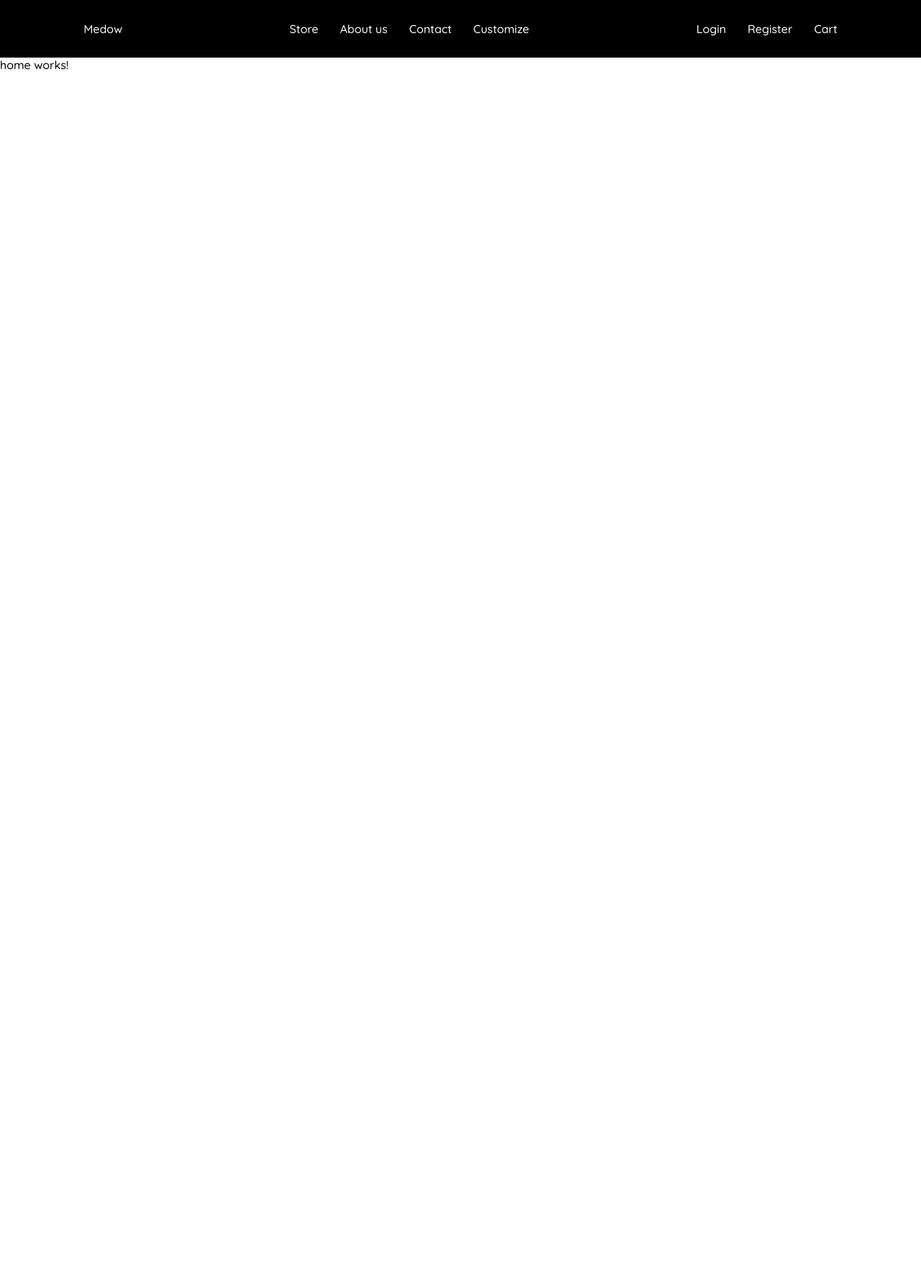
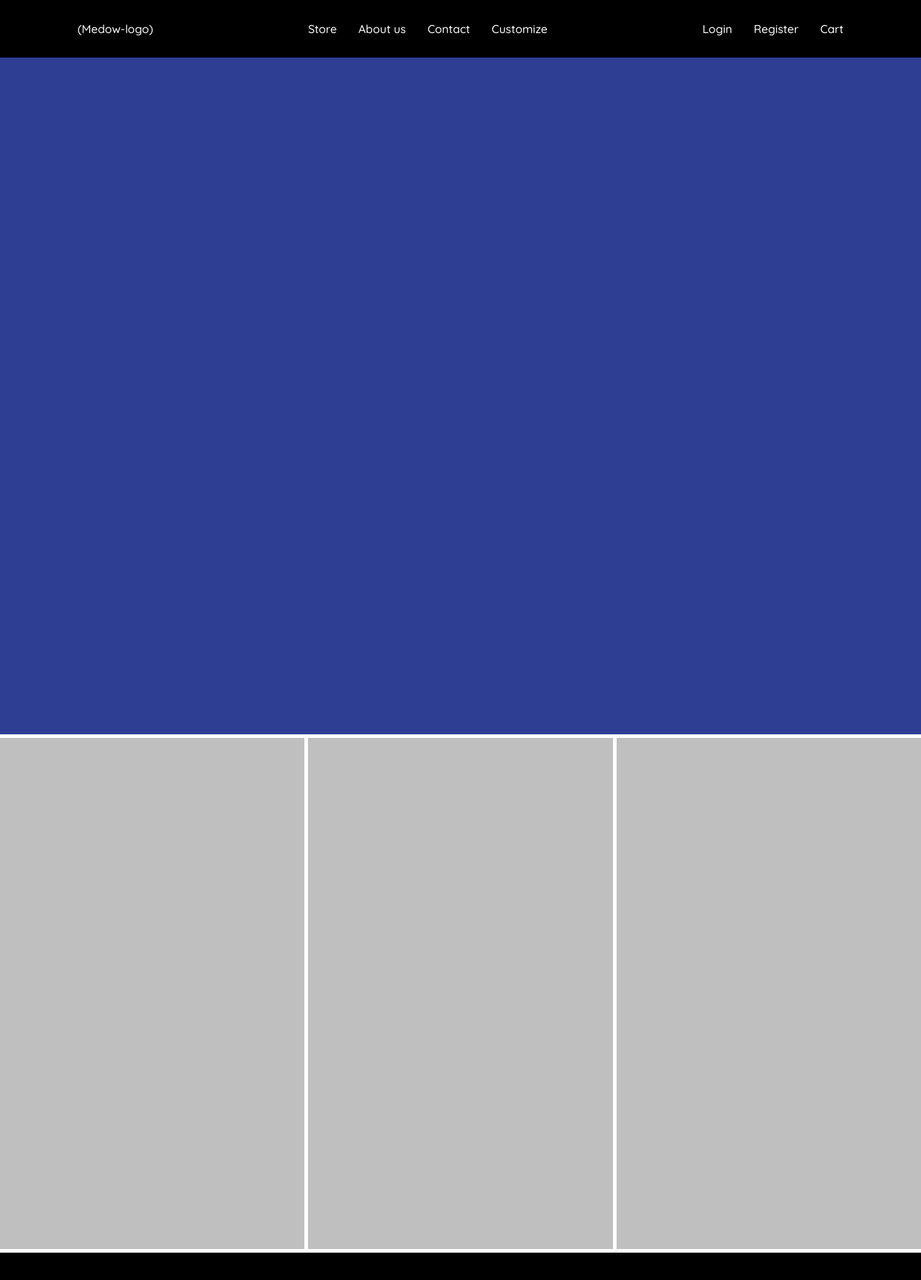
Before and after one commit to GabrielCornejoB/medow-ecommerce, an Angular app in the folder front-end/: page / in a window 1280 px wide. Shown: the top 1778 px of the page at 72% size. Before the commit the page ends 800 px from the top, so only its background shows below. Built offline with nearby package versions, Linux system fonts and the light colour scheme.

Commit message:
Distribución Home

```diff
--- a/front-end/src/app/app.component.html
+++ b/front-end/src/app/app.component.html
@@ -1,6 +1,6 @@
 <nav class="navigation">
     <div class="nav-home-link">
-        <a routerLink="">Medow</a>
+        <a routerLink="">(Medow-logo)</a>
     </div>
     <div class="nav-main-links">
         <a routerLink="/store">Store</a>
--- a/front-end/src/app/components/home/home.component.css
+++ b/front-end/src/app/components/home/home.component.css
@@ -0,0 +1,19 @@
+.welcome-image {
+    height: 940px;
+    background-color: var(--blue);
+}
+.categories {
+    display: grid;
+    grid-template-columns: auto auto auto;
+    gap: 5px;
+    height: 720px;
+}
+.category {
+    background-color: var(--black);
+    opacity: 25%;
+    margin: 5px 0;
+}
+.footer {
+    background-color: var(--black);
+    height: 200px;
+}
--- a/front-end/src/app/components/home/home.component.html
+++ b/front-end/src/app/components/home/home.component.html
@@ -1 +1,12 @@
-<p>home works!</p>
+<div class="welcome-image">
+
+</div>
+<div class="categories">
+    <!-- Redireccionan a 'store' pero con el parametro de busqueda de la categoria especifica -->
+    <a class="category"></a>
+    <a class="category"></a>
+    <a class="category"></a>
+</div>
+<footer class="footer">
+
+</footer>
--- a/front-end/src/styles.css
+++ b/front-end/src/styles.css
@@ -7,4 +7,6 @@
 
 :root {
     --black: #000000;
+    --blue: #2e3f93;
+    --purple: #6a3db9;
 }
```
